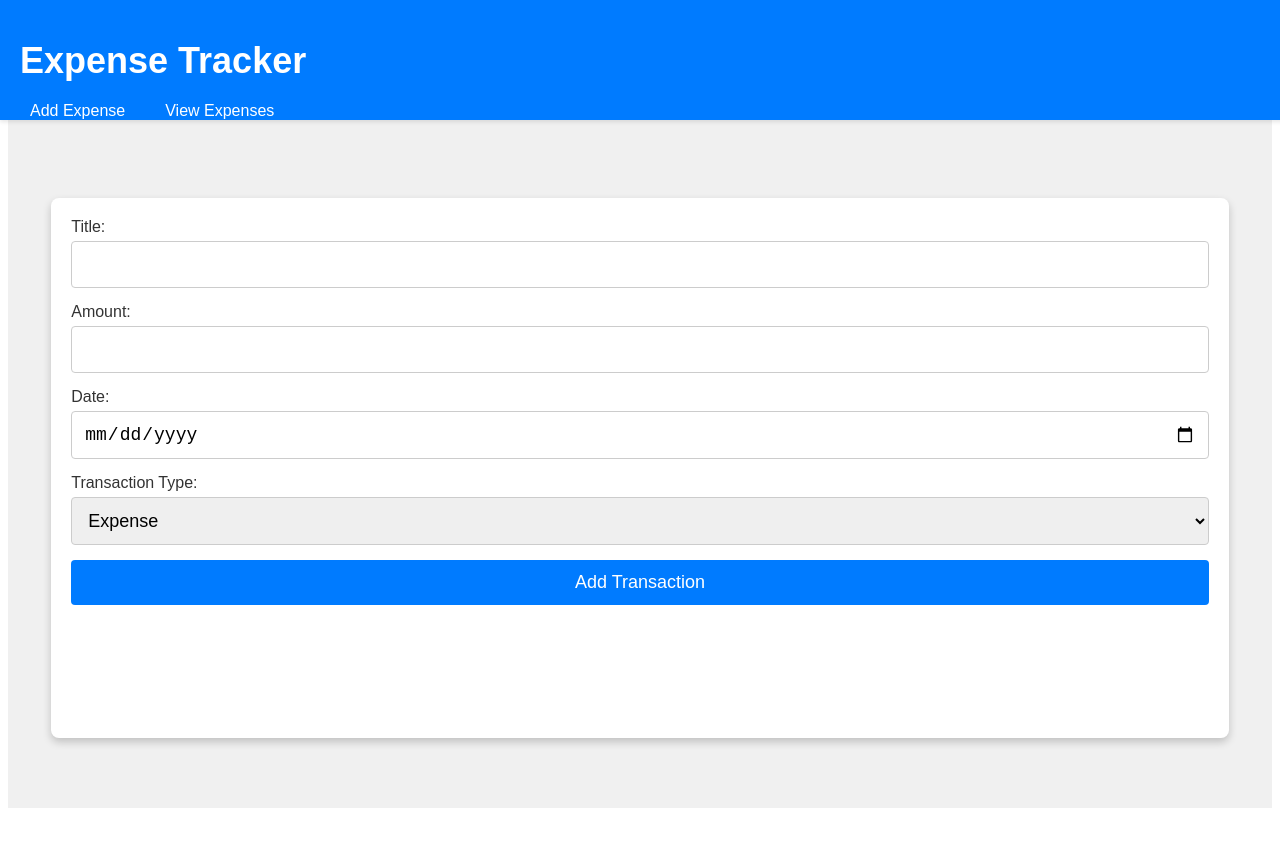
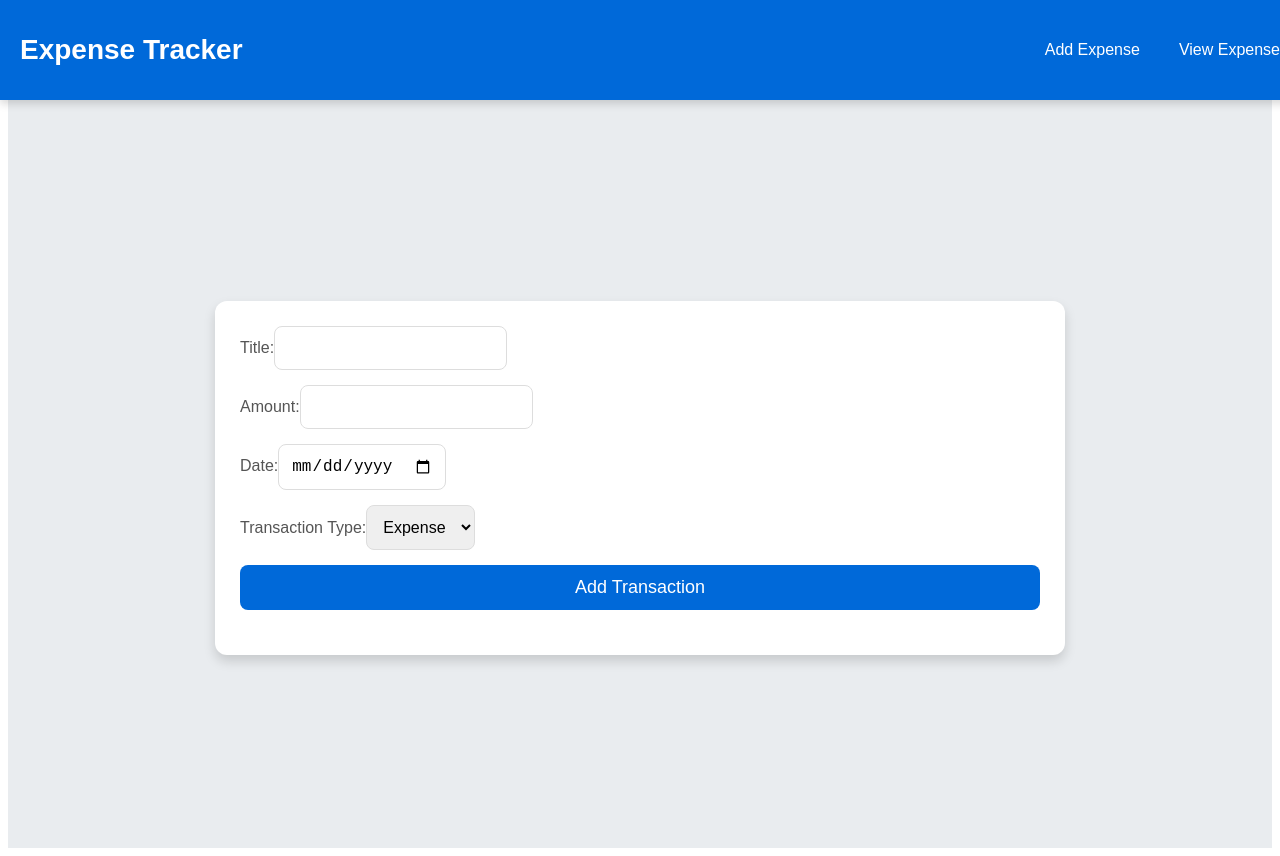
Before and after one commit to RevokatusIvo/Expense-Tracker-Project, a React (Vite) app in the folder FamilyExpenseTracker/: page / in a window 1280 px wide. Before the commit the page ends 816 px from the top, so only its background shows below. Built offline with nearby package versions, Linux system fonts and the light colour scheme.

Commit message:
Dashboard

```diff
--- /dev/null
+++ b/FamilyExpenseTracker/src/Dashboard.css
@@ -0,0 +1,103 @@
+/* General Layout */
+body {
+    margin: 0;
+    font-family: Arial, sans-serif;
+    background-color: #f4f6f8;
+  }
+
+  .app {
+    display: flex;
+    flex-direction: column;
+    align-items: center;
+    min-height: 100vh;
+  }
+
+  /* Navbar Styles */
+  .navbar {
+    position: fixed;
+    top: 0;
+    width: 100%;
+    display: flex;
+    justify-content: space-between;
+    align-items: center;
+    background-color: #333;
+    color: #fff;
+    padding: 1rem;
+    z-index: 1000;
+  }
+
+  .navbar-title {
+    font-size: 1.5rem;
+  }
+
+  .nav-links {
+    display: flex;
+    gap: 1rem;
+  }
+
+  .nav-link {
+    color: #fff;
+    text-decoration: none;
+  }
+
+  .nav-link:hover {
+    text-decoration: underline;
+  }
+
+  /* Main Content Layout */
+  .dashboard-container {
+    display: flex;
+    flex-direction: column;
+    align-items: center;
+    background-color: #f4f6f8;
+    padding-top: 80px; /* Offset for fixed navbar */
+    padding-bottom: 20px;
+    width: 100%;
+    max-width: 1200px;
+    margin: 0 auto;
+  }
+
+  /* Chart and Categories Containers */
+  .chart-container, .categories-container {
+    width: 80%;
+    max-width: 600px;
+    margin: 20px 0;
+    padding: 20px;
+    background-color: #ffffff;
+    box-shadow: 0 4px 8px rgba(0, 0, 0, 0.2);
+    border-radius: 8px;
+  }
+
+  .chart-container h3, .categories-container h3 {
+    text-align: center;
+    color: #333;
+  }
+
+  /* Categories List Styling */
+  .categories-container ul {
+    list-style: none;
+    padding: 0;
+  }
+
+  .categories-container li {
+    font-size: 1rem;
+    color: #555;
+    margin: 5px 0;
+  }
+
+  /* Responsive Adjustments */
+  @media (max-width: 768px) {
+    .navbar {
+      flex-direction: column;
+      padding: 0.5rem;
+    }
+
+    .nav-links {
+      flex-direction: column;
+      gap: 0.5rem;
+    }
+
+    .chart-container, .categories-container {
+      width: 90%; /* Slightly wider on smaller screens */
+    }
+  }
--- a/FamilyExpenseTracker/src/index.css
+++ b/FamilyExpenseTracker/src/index.css
@@ -5,143 +5,173 @@
   justify-content: center;
   align-items: center;
   min-height: 100vh;
-  background-color: #f0f0f0; /* Light gray background for a desktop feel */
-  font-family: Arial, sans-serif;
+  background-color: #e9ecef; /* Soft gray background for a modern feel */
+  font-family: 'Poppins', sans-serif; /* Change font for a cleaner look */
+  padding: 20px; /* Add padding for mobile devices */
 }
 
 /* Navbar styling */
 .navbar {
-  position: fixed; /* Fix the navbar at the top */
-  top: 0; /* Position it at the very top */
-  left: 0; /* Align to the left */
-  width: 100%; /* Full width */
-  height: 100px;
-  background-color: #007bff; /* Primary color */
+  position: fixed;
+  top: 0;
+  left: 0;
+  width: 100%;
+  height: 80px; /* Adjust height for a sleeker navbar */
+  background-color: #0069d9; /* Slightly darker blue for contrast */
   color: white;
   padding: 10px 20px;
-  box-shadow: 0 2px 4px rgba(0, 0, 0, 0.1);
-  z-index: 1000; /* Ensure it stays above other content */
+  box-shadow: 0 4px 8px rgba(0, 0, 0, 0.15); /* More shadow for depth */
+  z-index: 1000;
+  display: flex;
+  justify-content: space-between;
+  align-items: center;
 }
 
 .navbar-title {
-  padding-top: 30px;
+  font-size: 28px;
+  font-weight: 600;
   margin: 0;
-  font-size: 36px;
+}
+
+/* Navbar link styles */
+.nav-links {
+  display: flex;
+  gap: 15px;
+}
+
+.nav-link {
+  color: white;
+  text-decoration: none;
+  padding: 8px 12px;
+  border-radius: 6px;
+  transition: background-color 0.3s;
+}
+
+.nav-link:hover {
+  background-color: rgba(255, 255, 255, 0.25);
 }
 
 /* Container styling for a card-like layout */
 .container {
-  width: 90%;
-  height: 500px; /* Fixed height for a desktop feel */
+  width: 85%;
+  max-width: 800px; /* Max width for large screens */
   background-color: #ffffff;
-  padding: 20px;
-  border-radius: 8px;
-  box-shadow: 0 4px 8px rgba(0, 0, 0, 0.2); /* Slightly larger shadow */
-  margin-top: 120px; /* Space from the navbar */
-  overflow-y: auto; /* Enable scrolling if content exceeds the height */
+  padding: 25px;
+  border-radius: 12px;
+  box-shadow: 0 6px 12px rgba(0, 0, 0, 0.15);
+  margin-top: 100px;
+  overflow-y: auto;
 }
 
+/* Expense Form */
 .expense-form {
   display: flex;
   flex-direction: column;
-  gap: 15px; /* Increased gap between form elements */
+  gap: 15px;
   margin-bottom: 20px;
 }
 
-.form-group {
-  display: flex;
-  flex-direction: column;
-  text-align: left;
-}
-
 .form-group label {
-  font-size: 16px; /* Larger font size for labels */
-  color: #333; /* Darker label color */
+  font-size: 16px;
+  color: #555;
+  font-weight: 500;
   margin-bottom: 5px;
 }
 
 .form-group input,
 .form-group select {
-  padding: 12px; /* Increased padding for input fields and select */
-  border: 1px solid #ccc; /* Lighter border */
-  border-radius: 4px;
-  font-size: 18px; /* Larger font size for input */
+  padding: 12px;
+  border: 1px solid #ddd;
+  border-radius: 8px;
+  font-size: 16px;
+  transition: border-color 0.3s;
 }
+
+.form-group input:focus,
+.form-group select:focus {
+  border-color: #007bff;
+}
+
 /* Button styling */
 .submit-button {
-  padding: 12px; /* Increased padding for the button */
-  background-color: #007bff; /* Primary color */
+  padding: 12px;
+  background-color: #0069d9;
   color: white;
   border: none;
-  border-radius: 4px;
+  border-radius: 8px;
   cursor: pointer;
-  font-size: 18px; /* Increased font size for better readability */
-  transition: background-color 0.3s; /* Smooth transition for hover effect */
+  font-size: 18px;
+  font-weight: 500;
+  transition: background-color 0.3s, transform 0.2s;
 }
 
 .submit-button:hover {
-  background-color: #0056b3; /* Darker on hover */
+  background-color: #0056b3;
+}
+
+.submit-button:active {
+  transform: scale(0.98); /* Slight button press effect */
 }
 
 /* Total expense styling */
 .total-expense {
-  font-size: 20px; /* Increased font size for visibility */
+  font-size: 20px;
   font-weight: bold;
   color: #333;
   margin-top: 20px;
   margin-bottom: 20px;
+  text-align: center;
 }
 
 /* Expense card styling */
 .expense-list {
   display: flex;
   flex-direction: column;
-  gap: 20px; /* Space between cards */
+  gap: 20px;
 }
 
 .expense-card {
-  background-color: #f9f9f9; /* Light background for the card */
-  border: 1px solid #ddd; /* Border for the card */
-  border-radius: 8px; /* Rounded corners */
-  padding: 15px; /* Padding inside the card */
-  box-shadow: 0 2px 4px rgba(0, 0, 0, 0.1); /* Light shadow for depth */
+  background-color: #f8f9fa;
+  border: 1px solid #e0e0e0;
+  border-radius: 10px;
+  padding: 15px;
+  box-shadow: 0 4px 8px rgba(0, 0, 0, 0.1);
+  display: flex;
+  justify-content: space-between;
+  align-items: center;
+}
+
+.expense-card h4 {
+  margin: 0;
+  font-size: 18px;
+  font-weight: 600;
+}
+
+.expense-card p {
+  margin: 0;
+  font-size: 16px;
+  color: #555;
 }
 
 /* Message when no expenses are present */
 .no-expenses {
   color: #888;
-  font-size: 16px; /* Slightly larger font size */
-  text-align: center; /* Center the message */
+  font-size: 16px;
+  text-align: center;
+  margin-top: 20px;
 }
 
-/* Navbar link styles */
-.nav-links {
-  display: flex;
-  gap: 20px; /* Space between links */
-  margin-top: 10px; /* Margin above links */
-}
-
-.nav-link {
-  color: white;
-  text-decoration: none; /* Remove underline */
-  padding: 10px; /* Padding around links */
-  border-radius: 4px; /* Rounded corners */
-  transition: background-color 0.3s; /* Transition for hover effect */
-}
-
-.nav-link:hover {
-  background-color: rgba(255, 255, 255, 0.2); /* Lighten on hover */
-}
-
+/* Filter options styling */
 .filter-options {
-  margin: 20px 0; /* Space around filter buttons */
+  margin: 20px 0;
+  text-align: center;
 }
 
 .filter-options button {
-  padding: 10px 15px;
-  margin-right: 10px;
+  padding: 8px 16px;
+  margin-right: 8px;
   border: none;
-  border-radius: 4px;
+  border-radius: 6px;
   background-color: #007bff;
   color: white;
   cursor: pointer;
@@ -149,12 +179,23 @@
 }
 
 .filter-options button:hover {
-  background-color: #0056b3; /* Darker on hover */
+  background-color: #0056b3;
 }
 
 /* Media queries for responsiveness */
 @media (max-width: 768px) {
+  .navbar {
+    height: 70px;
+  }
+  .navbar-title {
+    font-size: 24px;
+  }
   .container {
-    width: 90%; /* Adjust width on smaller screens */
+    width: 95%;
+  }
+  .expense-card {
+    flex-direction: column;
+    align-items: flex-start;
+    gap: 10px;
   }
 }
```
Also changed, not shown: FamilyExpenseTracker/src/Dashboard.jsx (added, +105 -0 lines), package.json (added, +12 -0 lines), 1 other file (tests, documents, lock files or other folders).
